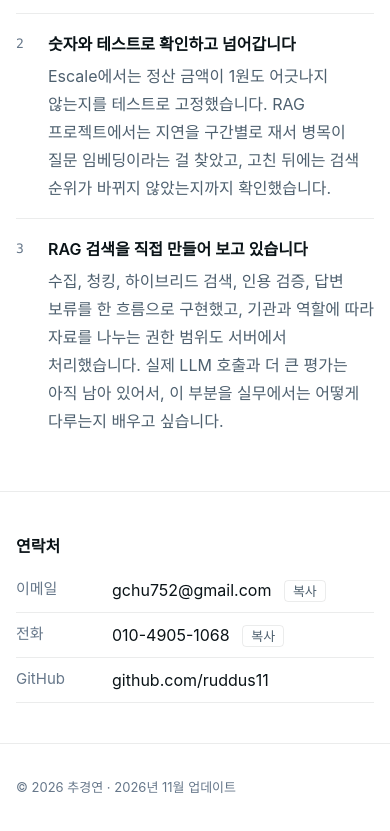
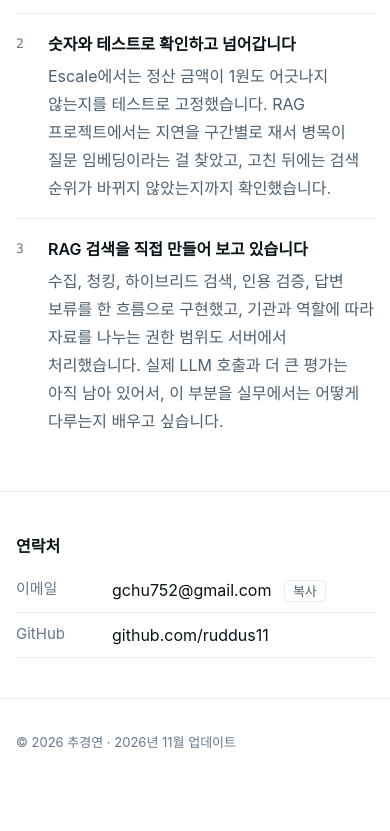
Before and after one commit to ruddus11/portfolio, a plain HTML site: page index.html in a window 390 px wide. Shown: the part 5778-6609 px from the top of the page. After the commit the page ends 6564 px from the top, so only its background shows below. Drawn offline with Linux system fonts and the light colour scheme; a web font is replaced by a local one.

Commit message:
fix: remove personal phone from public portfolio

```diff
--- a/index.html
+++ b/index.html
@@ -220,7 +220,6 @@
         <div class="body">
           <dl class="contact">
             <div><dt>이메일</dt><dd><a href="mailto:gchu752@gmail.com">gchu752@gmail.com</a> <button class="copy" type="button" data-copy="gchu752@gmail.com">복사</button></dd></div>
-            <div><dt>전화</dt><dd><a href="tel:010-4905-1068">010-4905-1068</a> <button class="copy" type="button" data-copy="010-4905-1068">복사</button></dd></div>
             <div><dt>GitHub</dt><dd><a href="https://github.com/ruddus11" target="_blank" rel="noopener noreferrer">github.com/ruddus11</a></dd></div>
           </dl>
         </div>
```
Also changed, not shown: 1 other file.
